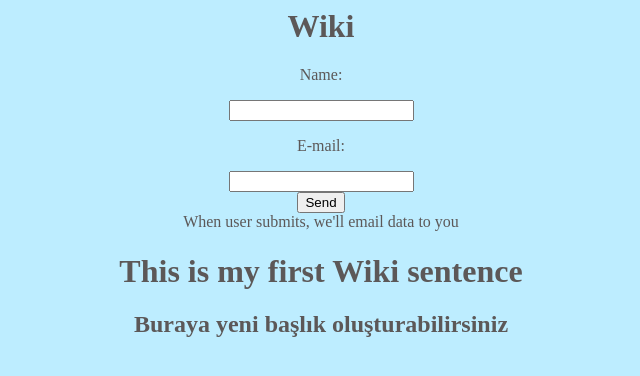
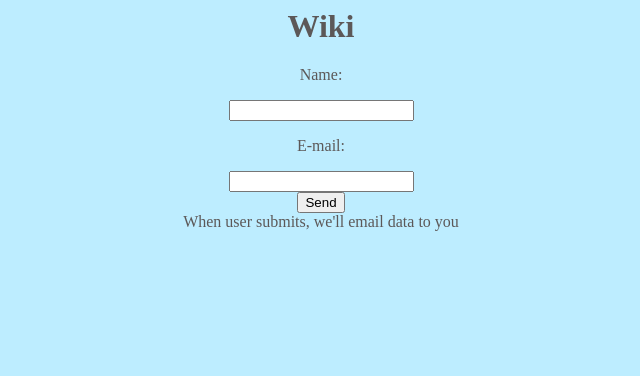
Before and after one commit to sakahmet/Wiki, a plain HTML site: page index.html in a window 1280 px wide. Shown: the whole page, without its empty margins (319-959 px from the left). Drawn offline with Linux system fonts and the light colour scheme.

Commit message:
Update index.html

```diff
--- a/index.html
+++ b/index.html
@@ -17,8 +17,7 @@
 
 
 
-    <h1> This is my first Wiki sentence</h1>
-    <h2> Buraya yeni başlık oluşturabilirsiniz</h2>
+
   </body>
 
   <style>
```
